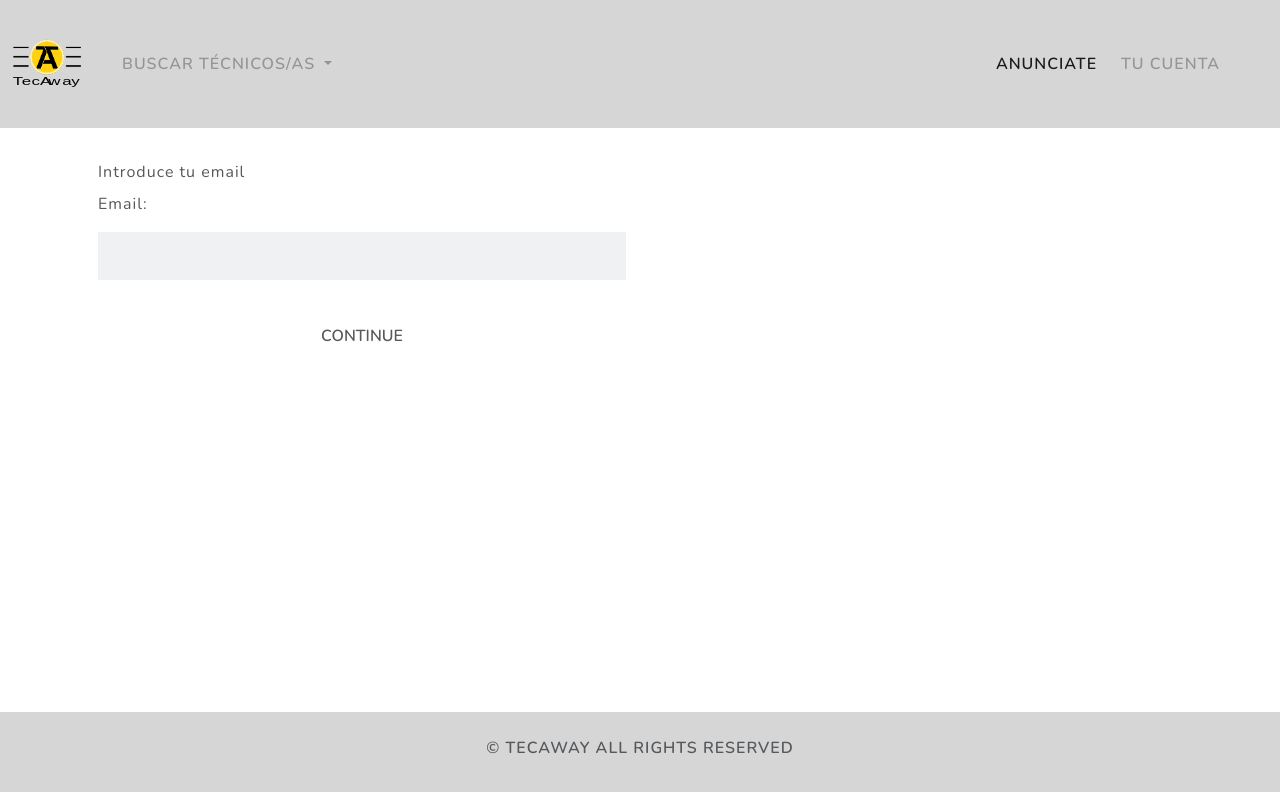
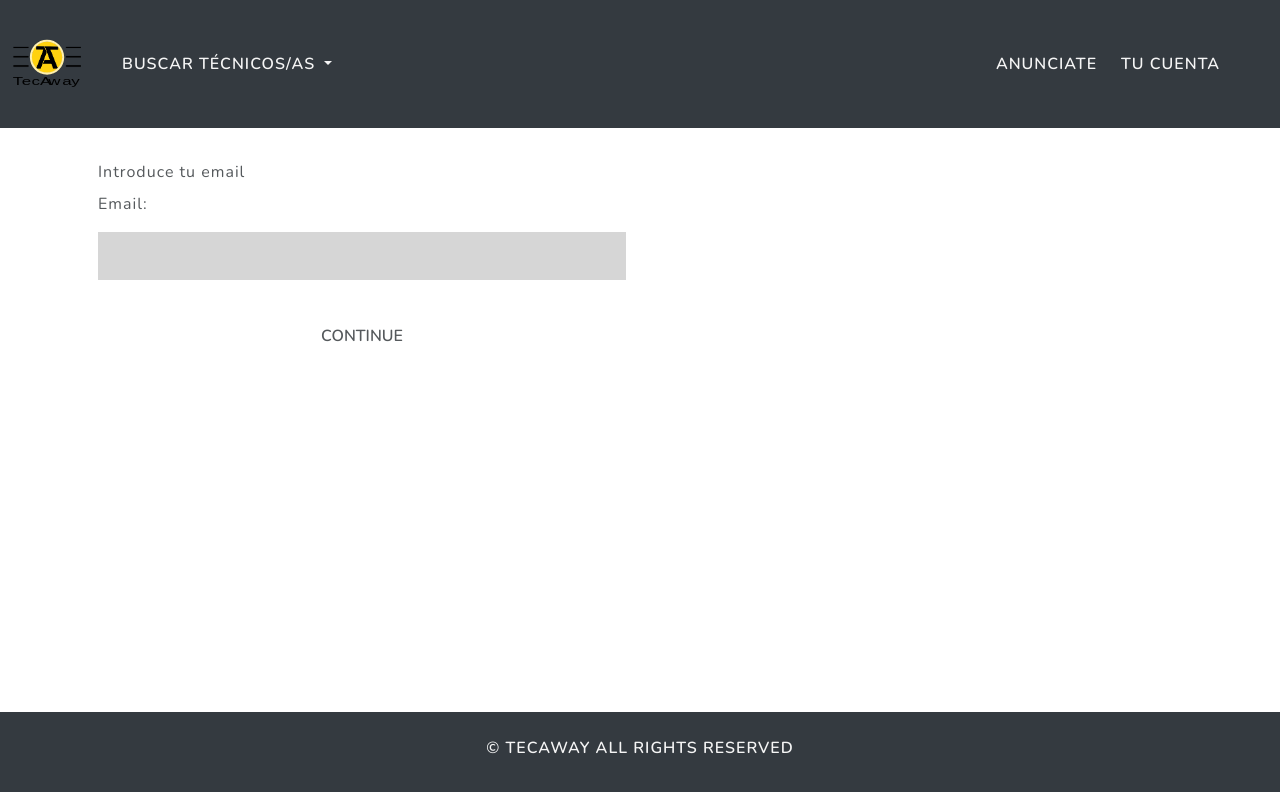
Before and after one commit to mcallejo-10/TecAway-Frontend, an Angular app: page /login in a window 1280 px wide. Shown: the top 792 px of the page. Built offline with nearby package versions, Linux system fonts and the light colour scheme; a web font is replaced by a local one.

Commit message:
registro scss  updated

```diff
--- a/src/app/components/footer/footer.component.html
+++ b/src/app/components/footer/footer.component.html
@@ -1,3 +1,3 @@
-<nav class="navbar navbar-expand-lg footer">
+<nav class="navbar navbar-expand-lg bg-dark footer">
    <p> © TecAway all rights reserved</p>
 </nav>
--- a/src/app/components/footer/footer.component.scss
+++ b/src/app/components/footer/footer.component.scss
@@ -1,4 +1,5 @@
 .footer {
     justify-content: center;
     margin-top: 1rem ;
+    color: whitesmoke;
 }
--- a/src/app/components/header/header.component.html
+++ b/src/app/components/header/header.component.html
@@ -1,12 +1,11 @@
-<nav class="navbar navbar-expand-lg">
+<nav class="navbar navbar-expand-lg bg-dark" data-bs-theme="dark" >
     <div class="container-fluid">
         <a class="navbar-brand" href="#">
             <img src="assets/img/Logo_TecAway_yellow.svg" alt="logo" width="70" height="70"></a>
-        <button class="navbar-toggler" type="button" data-bs-toggle="collapse" data-bs-target="#navbarSupportedContent"
-            aria-controls="navbarSupportedContent" aria-expanded="false" aria-label="Toggle navigation">
-            <span class="navbar-toggler-icon"></span>
-        </button>
-        <div class="collapse navbar-collapse" id="navbarSupportedContent">
+            <button class="navbar-toggler" type="button" data-bs-toggle="collapse" data-bs-target="#navbarColor01" aria-controls="navbarColor01" aria-expanded="false" aria-label="Toggle navigation">
+                <span class="navbar-toggler-icon"></span>
+              </button>
+        <div class="collapse navbar-collapse" id="navbarColor1">
             <ul class="navbar-nav me-auto mb-2 mb-lg-0">
                 <li class="nav-item dropdown">
                     <a class="nav-link dropdown-toggle" href="#" role="button" data-bs-toggle="dropdown"
@@ -27,7 +26,7 @@
             </ul>
             <ul class="navbar-nav me-2 mb-2 mb-lg-0">
                 <li class="nav-item me-2">
-                    <a class="nav-link active" aria-current="page" href="/registro">Anunciate</a>
+                    <a class="nav-link" aria-current="page" href="/registro">Anunciate</a>
                 </li>
                 <li class="nav-item">
                     <a class="nav-link" href="/login">Tu cuenta</a>
--- a/src/app/components/home/home.component.html
+++ b/src/app/components/home/home.component.html
@@ -3,14 +3,10 @@
     <!-- Hero Section -->
     <section class="hero-section">
       <div class="container">
-        <h1 class="display-4 fw-bold text-center mb-5">¡Bienvenido/a a TecAway!</h1>
+        <h1 class="fw-bold text-center mb-5">¡Bienvenido/a a TecAway!</h1>
 
-        <div class="row align-items-start">
-            <div class="col-lg-7">
-                <div class="mb-5">
-                    <p class="lead mb-3">¿Buscas técnicos/as para tu próximo espectáculo?</p>
-                    <a href="/buscar" class="click-btn btn-style506">Buscar</a>
-                </div>
+        <div class="row align-items-center">
+            <div class="col-lg-7 mt-4">
 
                 <div class="mb-5">
                     <p class="lead mb-3">
@@ -18,6 +14,11 @@
                     </p>
                     <a href="/registro" class="click-btn btn-style506">Crear perfil</a>
                 </div>
+                <div class="mb-5 ">
+                    <p class="lead mb-3">¿Buscas técnicos/as para tu próximo espectáculo?</p>
+                    <a href="/buscar" class="click-btn btn-style506">Buscar</a>
+                </div>
+
             </div>
             <div class="col-lg-5 image-container">
               <img
--- a/src/app/components/home/home.component.scss
+++ b/src/app/components/home/home.component.scss
@@ -8,6 +8,7 @@ $hover-shadow: 0 1rem 3rem rgba(0,0,0,.175);
 .hero-section {
   padding: 3rem 0;
   background-color: transparent;
+  font-family: "Nunito Sans", sans-serif;
 
   .hero-image {
     max-height: 350px;
@@ -16,6 +17,10 @@ $hover-shadow: 0 1rem 3rem rgba(0,0,0,.175);
     border-radius: 50%;
   }
 
+}
+
+h1 {
+    text-transform:none;
 }
 .community-message {
   padding: 2rem 0;
--- a/src/app/components/register/register.component.scss
+++ b/src/app/components/register/register.component.scss
@@ -26,6 +26,14 @@ h2 {
   color: #555; /* Gris neutro */
   margin: 0; /* Elimina márgenes adicionales */
 }
+
 li {
   font-size: 1.1rem;
 }
+
+.form-label {
+  font-size: 1rem;
+  color: rgb(75, 75, 75);
+  font-weight: bold;
+
+}
--- a/src/styles.scss
+++ b/src/styles.scss
@@ -10,7 +10,7 @@ $button-width: 120px;
 $border-radius: 0px;
 $timberwolf: #d6d6d6ff;
 $aureolin: #ffee32ff;
-$jonquil: #ffd100ff;
+$jonquil: #ffc107;;
 $eerie-black: #202020ff;
 $jet: #333533ff;
 
@@ -111,12 +111,13 @@ $btn-font-weight:             600 !default;
 // Forms
 
 $input-line-height:                     1.5 !default;
-$input-bg:                              $gray-200 !default;
-$input-disabled-bg:                     $gray-300 !default;
-$input-group-addon-bg:                  $gray-300 !default;
+$input-bg:                              $gray-400 !default;
+$input-disabled-bg:                     $gray-600 !default;
+$input-group-addon-bg:                  $gray-600 !default;
 
 $form-select-disabled-color:        $gray-600 !default;
-$form-select-disabled-bg:           $jonquil !default;
+$form-select-disabled-bg:           $gray-600 !default;
+$body-secondary-color:              $gray-600 !default;
 
 // Navbar
 
@@ -162,11 +163,23 @@ a {
   text-transform: uppercase;
   background-color: $timberwolf;
 
+
   &-nav {
     .nav-link {
       padding-top: .715rem;
       padding-bottom: .715rem;
+      color: whitesmoke;
       font-style: none;
+
+      &:active {
+        color: $jonquil;
+      }
+
+      &:hover {
+        color: $jonquil;
+      }
+
+
     }
   }
 
@@ -310,49 +323,52 @@ th {
  // Forms
 
 // @include color-mode(dark) {
-//   .form-control {
-//     color: $body-color;
+  .form-control {
+    color: $body-color;
+    background-color: $timberwolf;
 
-//     &::placeholder {
-//       color: $body-secondary-color;
-//     }
-//   }
+    &:focus{
+      color: $body-color;
+      background-color: rgba(255, 225, 0, 0.359);
+    }
+    &::placeholder {
+      color: $gray-700;
+    }
+  }
 
-//   .form-floating {
-//     > label,
-//     > .form-control:focus ~ label,
-//     > .form-control:not(:placeholder-shown) ~ label,
-//     > .form-control-plaintext ~ label,
-//     > .form-select ~ label {
-//       color: $body-secondary-color;
-//     }
+  .form-floating {
+    > label,
+    > .form-control:focus ~ label,
+    > .form-control:not(:placeholder-shown) ~ label,
+    > .form-control-plaintext ~ label,
+    > .form-select ~ label {
+      color: $body-secondary-color;
+    }
 
-//     > .form-control::placeholder,
-//     > .form-control-plaintext::placeholder {
-//       color: transparent;
-//     }
-//   }
+    > .form-control::placeholder,
+    > .form-control-plaintext::placeholder {
+      color: transparent;
+    }
+  }
 
-//   .form-check-input:checked {
-//     background-color: $body-secondary-color;
-//   }
+  .form-check-input:checked {
+    background-color: $body-secondary-color;
+  }
 
-//   .form-switch .form-check-input {
-//     background-image: $form-switch-bg-image;
-//   }
 
-//   .form-range::-webkit-slider-thumb {
-//     background-color: $gray-600;
-//   }
 
-//   .form-range:disabled::-webkit-slider-thumb {
-//     background-color: $gray-800;
-//   }
+  .form-range::-webkit-slider-thumb {
+    background-color: $gray-600;
+  }
 
-//   .input-group-text {
-//     color: $body-secondary-color;
-//   }
-// }
+  .form-range:disabled::-webkit-slider-thumb {
+    background-color: $gray-800;
+  }
+
+  .input-group-text {
+    color: $body-secondary-color;
+  }
+
 
 // Navs
 
@@ -587,30 +603,3 @@ th {
     }
   }
 }
-
-
-// @import url('https://fonts.googleapis.com/css?family=Lato:100,300,400');
-// @import url('https://fonts.googleapis.com/css?family=Roboto:100');
-
-
-
-
-
-
-
-
-
-// #customBtn2 {
-//     cursor: pointer; border: solid rgb(51, 53, 51); font-family: Raleway; font-size: 18px; color: rgb(0, 0, 0); padding: 13px 30px; transition: 538ms; width: 180px; box-shadow: rgba(14, 30, 37, 0.12) 0px 2px 4px 0px, rgba(14, 30, 37, 0.32) 0px 2px 16px 0px; border-radius: 0px 20px 0px 0px; background: rgb(255, 209, 0); font-weight: 900; --hover-bgc: #333533; --hover-width: 189px; --hover-borderc: #ffd100; --hover-color: #ffd100; --hover-borderSize: 2px; display: flex; justify-content: center; align-items: center;
-// }
-
-
-// #customBtn2:hover{
-
-// color: rgb(255, 209, 0);
-// width: 180px;
-// background: rgb(51, 53, 51) none repeat scroll 0% 0% / auto  border-box;
-// border-color: rgb(255, 209, 0);
-// border-width: 3px;
-// border-style: solid;
-// }
```
